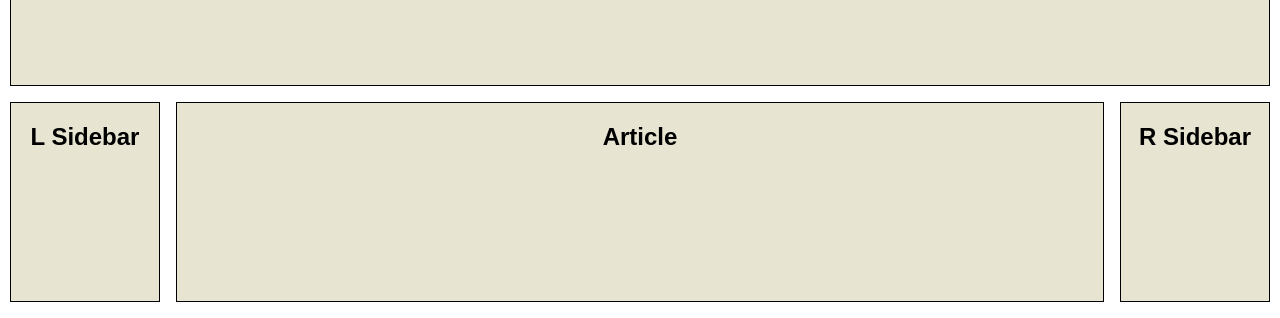
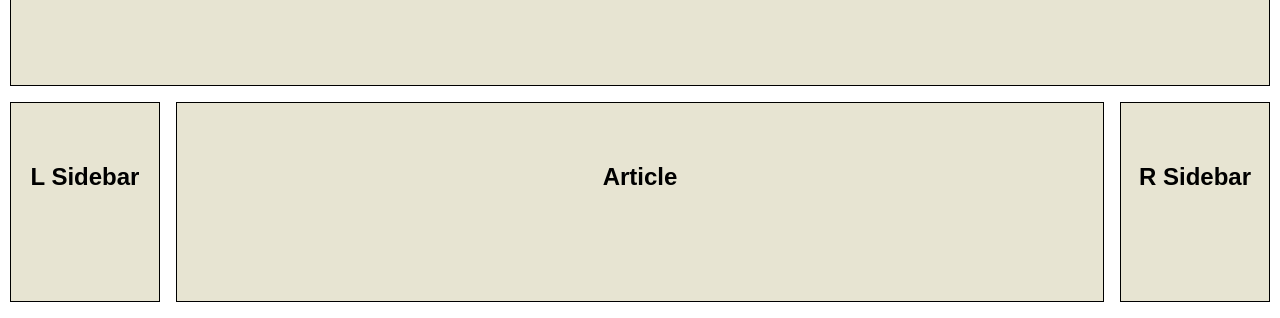
Before and after one commit to bdog72/holy-grail-layout, a React app: page / in a window 1280 px wide. Shown: the part 124-442 px from the top of the page. Built offline with nearby package versions, Linux system fonts and the light colour scheme; some packages are replaced by stand-ins of ours.

Commit message:
finished basic layout

```diff
--- a/src/styles/screen.scss
+++ b/src/styles/screen.scss
@@ -56,3 +56,7 @@ footer {
   border: 1px solid black;
   background-color: rgb(231, 228, 210);
 }
+
+h1 {
+  padding-top: 40px;
+}
```
